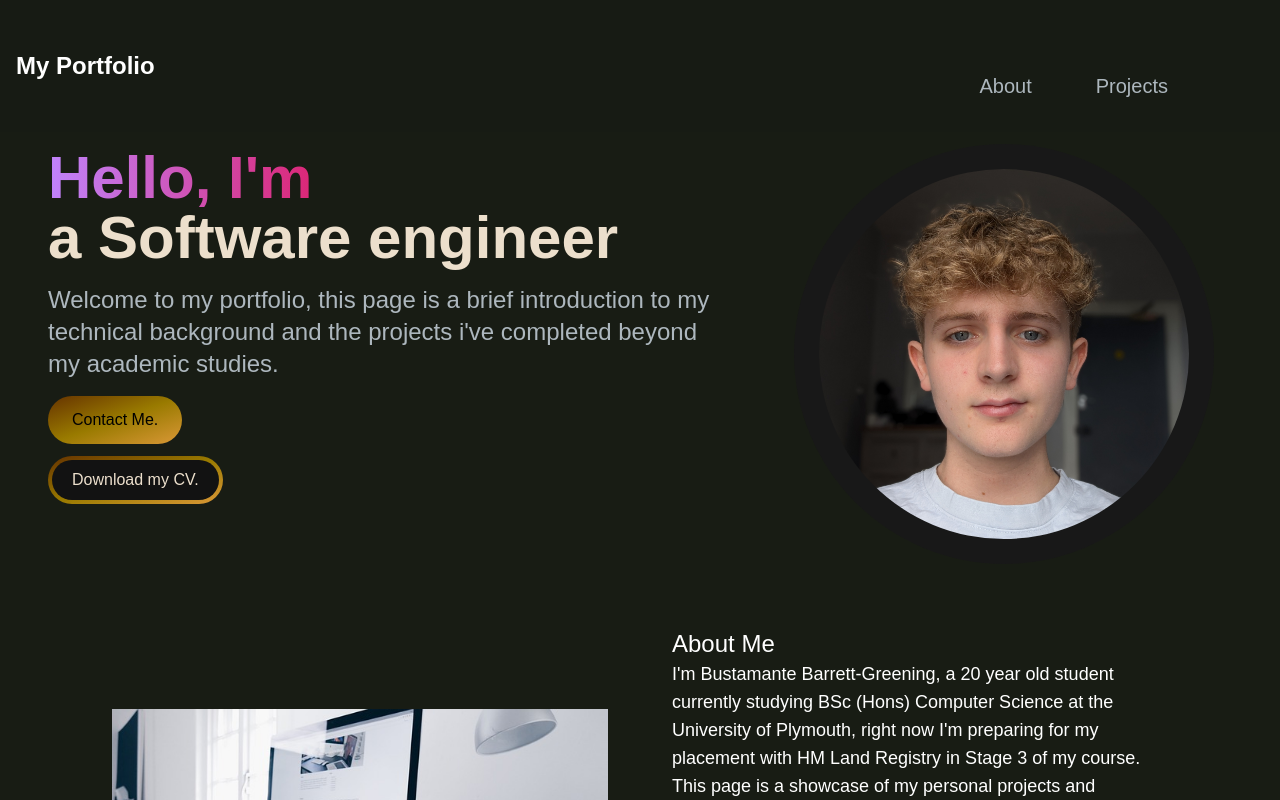
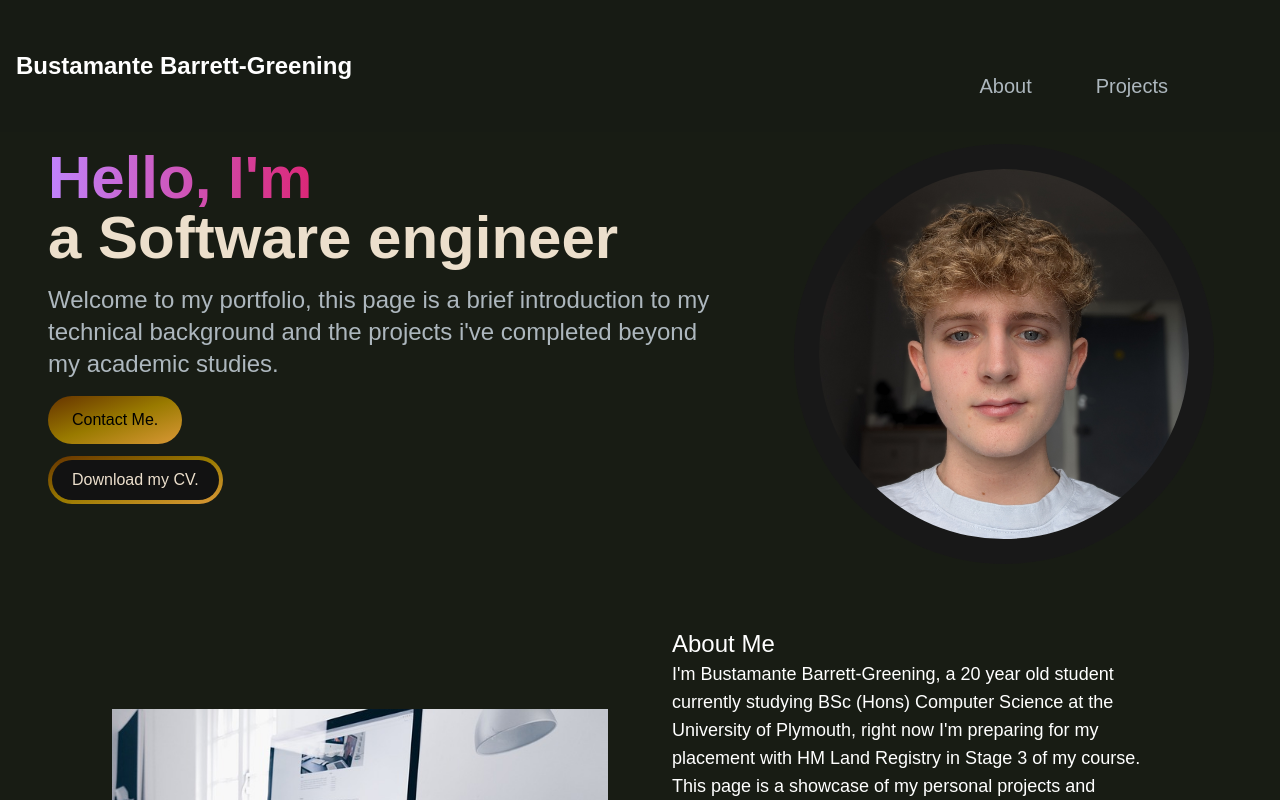
Before and after one commit to BBarrettGreening/Portfolio, a Next.js app: page / in a window 1280 px wide. Shown: the top 800 px of the page. Built offline with nearby package versions, Linux system fonts and the light colour scheme.

Commit message:
updated navbar title

```diff
--- a/app/components/Navbar.jsx
+++ b/app/components/Navbar.jsx
@@ -27,7 +27,7 @@ const Navbar = () => {
     return (
     <nav className="fixed top-0 left-0 right-0 z-5 bg-[#181C14] bg-opacity-90">
         <div className="flex flex-wrap items-center justify-between mx-auto px-4">
-            <Link href="/" className="text-2xl text-white font-semibold">My Portfolio</Link>
+            <Link href="/" className="text-2xl text-white font-semibold">Bustamante Barrett-Greening</Link>
             <div className="mobile-menu block md:hidden">
             {
                 !navbarOpen ? (
```
